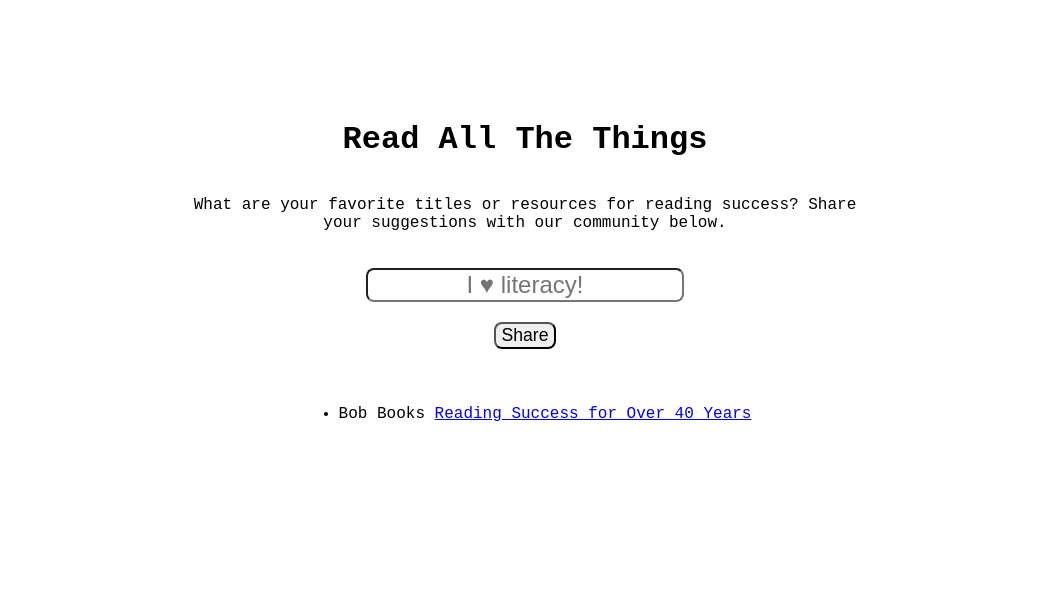
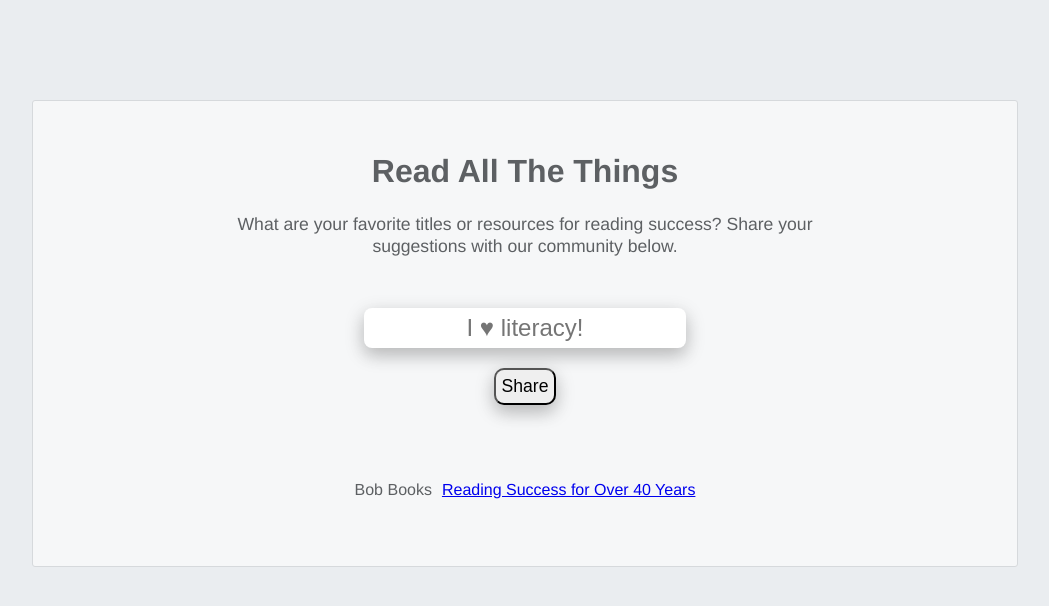
Before and after one commit to BetsL/reading-list, a plain HTML site: page index.html in a window 1280 px wide. Shown: the whole page, without its empty margins (115-1164 px from the left). Drawn offline with Linux system fonts and the light colour scheme.

Commit message:
toggle, button events added; style in gray, lilac

```diff
--- a/index.html
+++ b/index.html
@@ -7,7 +7,7 @@
 <body>
     <div class="container">
       	<h1>Read All The Things</h1>
-      	<p id="first">What are your favorite titles or
+      	<p id="tagline">What are your favorite titles or
         resources for reading success? Share your suggestions
         with our community below.</p>
       <div class="submissions">
@@ -20,7 +20,9 @@
       </div>
       <div class="books">
       	<ul>
-      		<li class="bold red" random="23">Bob Books <a href="https://bobbooks.com" target="_blank">Reading Success for Over 40 Years</a></li>
+      		<li class="example">
+						<p>Bob Books</p>
+						<a href="https://bobbooks.com" target="_blank">Reading Success for Over 40 Years</a></li>
       	</ul>
       </div>
     </div>
--- a/script.js
+++ b/script.js
@@ -1,16 +1,30 @@
 var button = document.getElementById("enter");
 var input = document.getElementById("userinput");
 var ul = document.querySelector("ul");
+
 
 function inputLength() {
     return input.value.length;
 }
 
 function createListElement() {
+
+    // create element
     var li = document.createElement("li");
     li.appendChild(document.createTextNode(input.value));
     ul.appendChild(li);
     input.value = "";
+
+    // add button/delete feature w/each new list item ...
+
+    // create element
+    var button = document.createElement("button");
+    button.appendChild(document.createTextNode(" - "));
+    // append button to list
+    li.appendChild(button);
+    // for every button created
+    button.onclick = removeParent;
+
 }
 
 function addListAfterClick() {
@@ -25,6 +39,15 @@ function addListAfterKeypress(event) {
     }
 }
 
+function removeParent(event) {
+    event.target.parentNode.remove();
+}
+
+ul.onclick=function(event){
+	var target=event.target;
+	target.classList.toggle("done");
+}
+
+
 button.addEventListener("click", addListAfterClick);
-
 input.addEventListener("keypress", addListAfterKeypress);
--- a/style.css
+++ b/style.css
@@ -1,24 +1,51 @@
-html {
-    font-size: 16px;
+* {
+    margin: 0;
+    padding: 0;
+    box-sizing: border-box;
 }
 
 body {
-    font-family: monospace;
-    font-size: 1em;
+    color: #5D6063;
+    background-color: #EAEDF0;
+    font-family: "Helvetica", "Arial", sans-serif;
+    font-size: 16px;
+    line-height: 1.3;
 
+    display: flex;
+    flex-direction: column;
+    align-items: center;
 }
 
 .container {
+    background-color: #F6F7F8;
+    border: 1px solid #D6D9DC;
+    border-radius: 3px;
+    display: flex;
+      justify-content: center;
+      align-items: center;
+      flex-flow: column wrap;
+    text-align: center;
+    margin: 100px;
+    padding: 50px;
+    height: auto;
+}
+
+.container h1 {
+    font-size: 2em;
+    margin-bottom: 20px;
+}
+
+#tagline {
+    font-size: 1.1em;
+    width: 66%;
+}
+
+.submissions {
     display: flex;
     justify-content: center;
     align-items: center;
     flex-flow: column wrap;
-    text-align: center;
-    margin: 100px;
-}
-
-#first {
-    width: 66%;
+    padding: 50px;
 }
 
 .formulate {
@@ -28,18 +55,13 @@ body {
     flex-flow: column wrap;
 }
 
-.submissions {
-    display: flex;
-    justify-content: center;
-    align-items: center;
-    flex-flow: column wrap;
-    padding: 20px;
-}
-
 #userinput {
+    border-radius: 8px;
+    border-style: none;
+    box-shadow: 0 8px 16px 0 rgba(0,0,0,0.1), 0 6px 20px 0 rgba(0,0,0,0.19);
     text-align: center;
     font-size: 1.5em;
-    border-radius: 8px;
+    padding: 6px;
 }
 
 .button-container {
@@ -47,8 +69,20 @@ body {
 }
 
 #enter {
+    border-radius: 10px;
+    box-shadow: 0 8px 16px 0 rgba(0,0,0,0.1), 0 6px 20px 0 rgba(0,0,0,0.19);
     font-size: 1.1em;
-    border-radius: 8px;
+    padding: 6px;
+}
+
+.example {
+    display: flex;
+    justify-content: space-between;
+    margin-bottom: 20px;
+}
+
+.example p, a {
+    margin: 5px;
 }
 
 .books {
@@ -57,28 +91,27 @@ body {
     text-align: left;
 }
 
+.books ul li {
+    /*display: flex;
+    justify-content: flex-start;
+    text-align: left;
+    font-size: 1em;*/
+    list-style: none;
+    margin-bottom: 10px;
+    font-size: 1em;
+    text-align: left;
+}
 
-
-/*.coolTitle {
-  text-align: center;
-  font-family: 'Oswald', Helvetica, sans-serif;
-  font-size: 40px;
-  transform: skewY(-10deg);
-  letter-spacing: 4px;
-  word-spacing: -8px;
-  color: tomato;
-  text-shadow:
-    -1px -1px 0 firebrick,
-    -2px -2px 0 firebrick,
-    -3px -3px 0 firebrick,
-    -4px -4px 0 firebrick,
-    -5px -5px 0 firebrick,
-    -6px -6px 0 firebrick,
-    -7px -7px 0 firebrick,
-    -8px -8px 0 firebrick,
-    -30px 20px 40px dimgrey;
+li > button {
+    display: flex;
+    justify-content: flex-start;
+    background-color: #DCCFEC;
+    float: left;
+    padding: 0 10px;
+    font-size: 1em;
+    margin-right: 5px;
 }
 
 .done {
   text-decoration: line-through;
-}*/
+}
```
